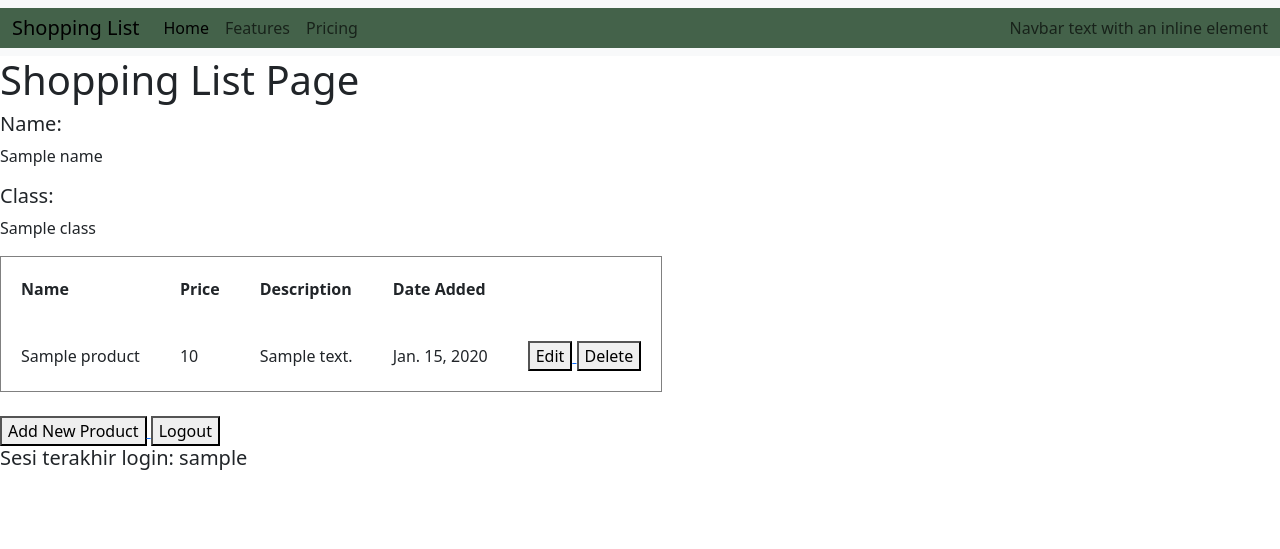
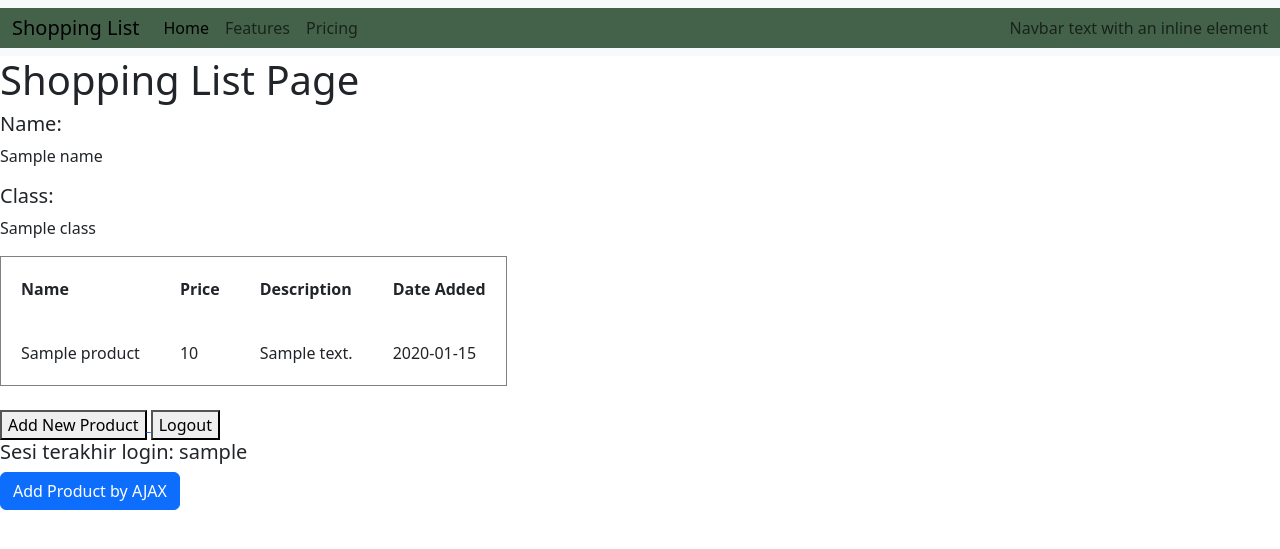
Before and after one commit to Daffa2101/shopping-list, a Django app: template main/templates/main.html in a window 1280 px wide. Shown: the top 549 px of the page. Run offline with Django 4.2, Linux system fonts and the light colour scheme; tables that the repository leaves empty hold one stand-in row (values such as "Sample post"); the template is opened without the code that fills it: values that come from a table or form of the project are taken from there, most other values are stand-ins (such as "Sample title", 1, 10 or a date in 2020).

Commit message:
selesai tutor 5

```diff
--- a/main/templates/main.html
+++ b/main/templates/main.html
@@ -33,7 +33,7 @@
     <h5>Class:</h5>
     <p>{{class}}</p>
 
-    <table border='1' cellpadding='20'>
+    <table id="product_table" border='1' cellpadding='20'>
     <tr>
         <th>Name</th>
         <th>Price</th>
@@ -82,5 +82,77 @@
 <h5>Sesi terakhir login: {{ last_login }}</h5>
 
 
+<div class="modal fade" id="exampleModal" tabindex="-1" aria-labelledby="exampleModalLabel" aria-hidden="true">
+    <div class="modal-dialog">
+        <div class="modal-content">
+            <div class="modal-header">
+                <h1 class="modal-title fs-5" id="exampleModalLabel">Add New Product</h1>
+                <button type="button" class="btn-close" data-bs-dismiss="modal" aria-label="Close"></button>
+            </div>
+            <div class="modal-body">
+                <form id="form" onsubmit="return false;">
+                    {% csrf_token %}
+                    <div class="mb-3">
+                        <label for="name" class="col-form-label">Name:</label>
+                        <input type="text" class="form-control" id="name" name="name"></input>
+                    </div>
+                    <div class="mb-3">
+                        <label for="price" class="col-form-label">Price:</label>
+                        <input type="number" class="form-control" id="price" name="price"></input>
+                    </div>
+                    <div class="mb-3">
+                        <label for="description" class="col-form-label">Description:</label>
+                        <textarea class="form-control" id="description" name="description"></textarea>
+                    </div>
+                </form>
+            </div>
+            <div class="modal-footer">
+                <button type="button" class="btn btn-secondary" data-bs-dismiss="modal">Close</button>
+                <button type="button" class="btn btn-primary" id="button_add" data-bs-dismiss="modal">Add Product</button>
+            </div>
+        </div>
+    </div>
+</div>
+
+
+<button type="button" class="btn btn-primary" data-bs-toggle="modal" data-bs-target="#exampleModal">Add Product by AJAX</button>
+
+<script>
+    async function getProducts() {
+        return fetch("{% url 'main:get_product_json' %}").then((res) => res.json())
+    }
+    async function refreshProducts() {
+        document.getElementById("product_table").innerHTML = ""
+        const products = await getProducts()
+        let htmlString = `<tr>
+            <th>Name</th>
+            <th>Price</th>
+            <th>Description</th>
+            <th>Date Added</th>
+        </tr>`
+        products.forEach((item) => {
+            htmlString += `\n<tr>
+            <td>${item.fields.name}</td>
+            <td>${item.fields.price}</td>
+            <td>${item.fields.description}</td>
+            <td>${item.fields.date_added}</td>
+        </tr>`
+        })
+
+        document.getElementById("product_table").innerHTML = htmlString
+    }
+     function addProduct() {
+        fetch("{% url 'main:add_product_ajax' %}", {
+            method: "POST",
+            body: new FormData(document.querySelector('#form'))
+        }).then(refreshProducts)
+
+        document.getElementById("form").reset()
+        return false
+    }
+    document.getElementById("button_add").onclick = addProduct
+
+    refreshProducts()
+</script>
 
 {% endblock   %}
--- a/main/urls.py
+++ b/main/urls.py
@@ -1,5 +1,5 @@
 from django.urls import path
-from main.views import show_main, create_product, show_xml, show_json, show_xml_by_id, show_json_by_id, register, login_user, logout_user,edit_product,delete_product
+from main.views import show_main, create_product, show_xml, show_json, show_xml_by_id, show_json_by_id, register, login_user, logout_user, edit_product, delete_product, get_product_json, add_product_ajax
 
 app_name = 'main'
 
@@ -15,4 +15,7 @@ urlpatterns = [
     path('logout/', logout_user, name='logout'),
     path('edit-product/<int:id>', edit_product, name='edit_product'),
     path('delete/<int:id>', delete_product, name='delete_product'),
+
+    path('get-product/', get_product_json, name='get_product_json'),
+    path('create-product-ajax/', add_product_ajax, name='add_product_ajax')
 ]
--- a/main/views.py
+++ b/main/views.py
@@ -10,7 +10,7 @@ from django.contrib.auth.forms import UserCreationForm
 from django.contrib import messages
 from django.contrib.auth import authenticate, login
 from django.contrib.auth import logout
-
+from django.views.decorators.csrf import csrf_exempt
 from django.contrib.auth.decorators import login_required
 import datetime
 from django.http import HttpResponseRedirect
@@ -124,3 +124,23 @@ def delete_product(request, id):
     product.delete()
     # Kembali ke halaman awal
     return HttpResponseRedirect(reverse('main:show_main'))
+
+def get_product_json(request):
+    product_item = Product.objects.all()
+    return HttpResponse(serializers.serialize('json', product_item))
+
+
+@csrf_exempt
+def add_product_ajax(request):
+    if request.method == 'POST':
+        name = request.POST.get("name")
+        price = request.POST.get("price")
+        description = request.POST.get("description")
+        user = request.user
+
+        new_product = Product(name=name, price=price, description=description, user=user)
+        new_product.save()
+
+        return HttpResponse(b"CREATED", status=201)
+
+    return HttpResponseNotFound()
```
Also changed, not shown: 1 other file.
